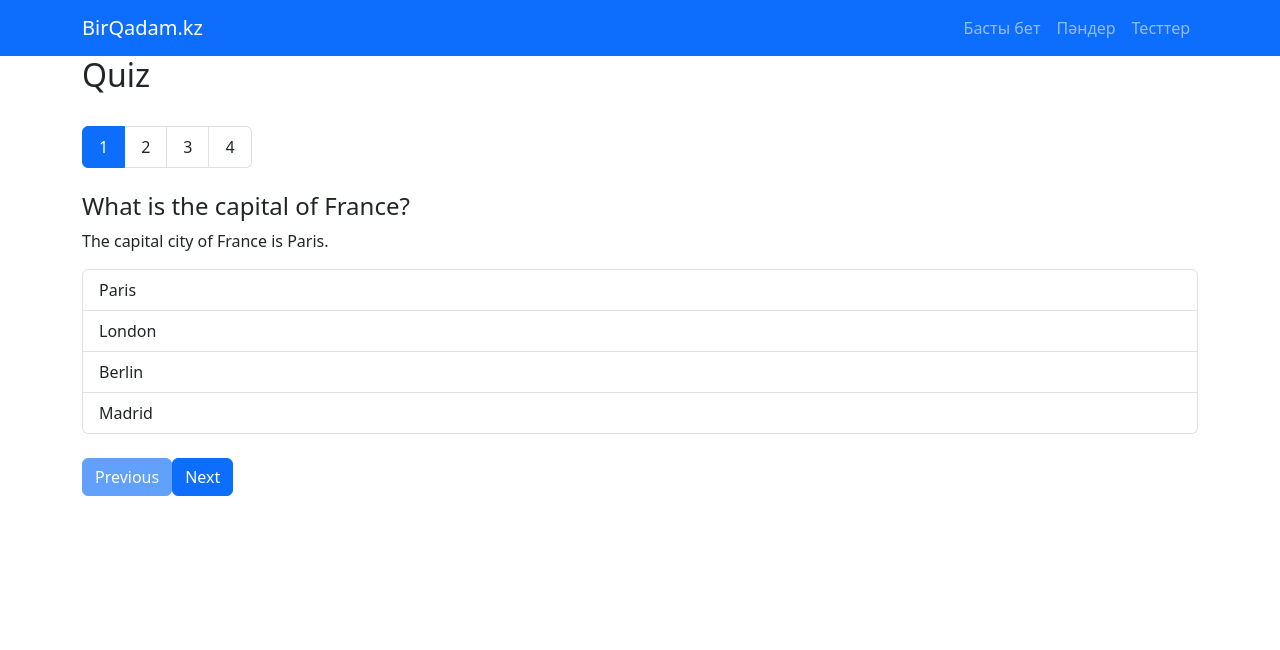
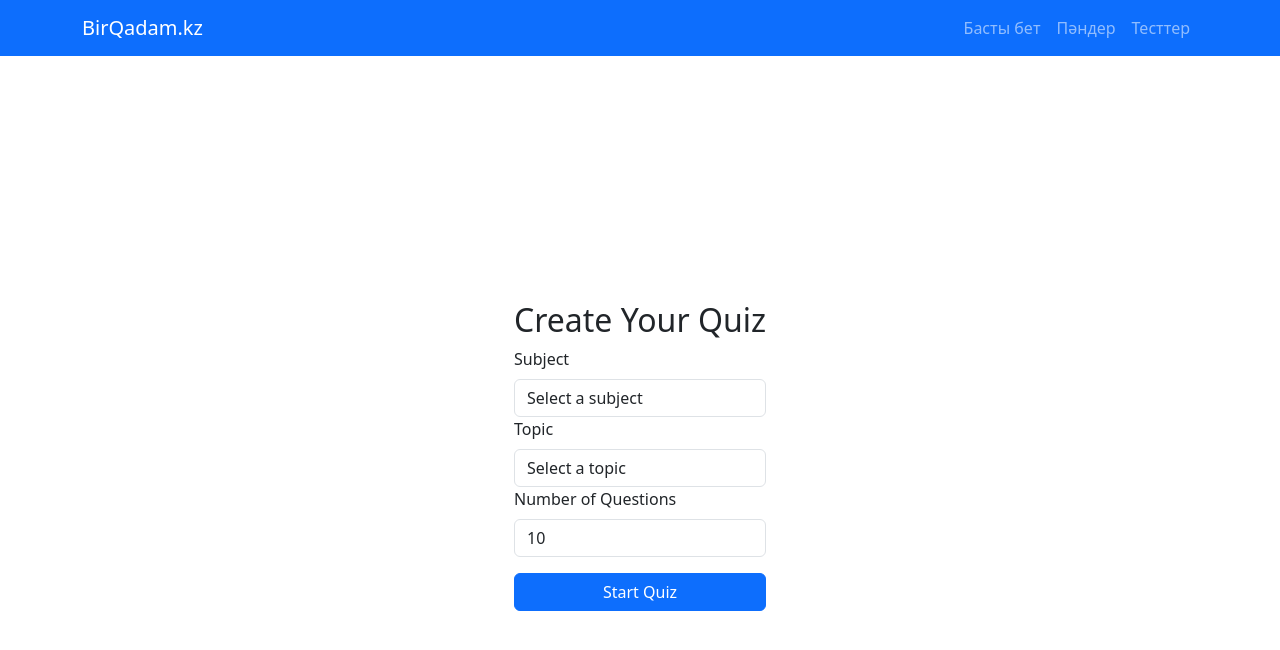
Before and after one commit to nurbolatkz/isma_edu_front, a React (Create React App) app: page /tests in a window 1280 px wide. Shown: the top 650 px of the page. Built offline with nearby package versions, Linux system fonts and the light colour scheme.

Commit message:
add intro quiz page

```diff
--- a/src/App.css
+++ b/src/App.css
@@ -563,7 +563,9 @@ label[for="nav-footer-toggle"] {
 }
 
 .card {
-  transition: transform 0.2s, box-shadow 0.2s;
+  transition:
+    transform 0.2s,
+    box-shadow 0.2s;
 }
 
 .card:hover {
@@ -603,8 +605,6 @@ label[for="nav-footer-toggle"] {
     font-size: 1.1rem;
   }
 }
-
-
 
 /* SubjectsDetail.css */
 .attestation-btn {
@@ -665,3 +665,12 @@ label[for="nav-footer-toggle"] {
     padding: 5px;
   }
 }
+
+button.mx-2 {
+  margin: 0 10px;
+}
+
+/* Add margin between question numbers in the list group */
+.list-group-item {
+  margin: 0 5px;
+}
--- /dev/null
+++ b/src/components/QuizIntro.js
@@ -0,0 +1,98 @@
+import React, { useState } from "react";
+import { Container, Row, Col, Button, Form, Alert } from "react-bootstrap";
+
+const subjects = [
+  { id: "general", name: "General Knowledge" },
+  { id: "math", name: "Math" },
+  { id: "science", name: "Science" },
+  { id: "history", name: "History" },
+];
+
+const topics = {
+  general: ["Geography", "Literature", "Sports"],
+  math: ["Algebra", "Geometry", "Calculus"],
+  science: ["Physics", "Chemistry", "Biology"],
+  history: ["Ancient", "Medieval", "Modern"],
+};
+
+const QuizIntro = ({ onStartQuiz }) => {
+  const [selectedSubject, setSelectedSubject] = useState("");
+  const [selectedTopic, setSelectedTopic] = useState("");
+  const [numQuestions, setNumQuestions] = useState(10);
+
+  const handleStartQuiz = (e) => {
+    e.preventDefault();
+    const formData = {
+      subject: selectedSubject,
+      topic: selectedTopic,
+      numQuestions,
+    };
+    onStartQuiz(formData);
+  };
+
+  return (
+    <Container
+      className="d-flex align-items-center justify-content-center"
+      style={{ minHeight: "100vh" }}
+    >
+      <Row>
+        <Col>
+          <h2 className="text-center">Create Your Quiz</h2>
+          <Form onSubmit={handleStartQuiz}>
+            <Form.Group>
+              <Form.Label>Subject</Form.Label>
+              <Form.Control
+                as="select"
+                value={selectedSubject}
+                onChange={(e) => setSelectedSubject(e.target.value)}
+                required
+              >
+                <option value="">Select a subject</option>
+                {subjects.map((subject) => (
+                  <option key={subject.id} value={subject.id}>
+                    {subject.name}
+                  </option>
+                ))}
+              </Form.Control>
+            </Form.Group>
+            <Form.Group>
+              <Form.Label>Topic</Form.Label>
+              <Form.Control
+                as="select"
+                value={selectedTopic}
+                onChange={(e) => setSelectedTopic(e.target.value)}
+                required
+              >
+                <option value="">Select a topic</option>
+                {selectedSubject &&
+                  topics[selectedSubject].map((topic, index) => (
+                    <option key={index} value={topic}>
+                      {topic}
+                    </option>
+                  ))}
+              </Form.Control>
+            </Form.Group>
+            <Form.Group>
+              <Form.Label>Number of Questions</Form.Label>
+              <Form.Control
+                type="number"
+                value={numQuestions}
+                onChange={(e) =>
+                  setNumQuestions(Math.min(40, Math.max(1, e.target.value)))
+                }
+                min="1"
+                max="40"
+                required
+              />
+            </Form.Group>
+            <Button type="submit" variant="primary" className="mt-3 w-100">
+              Start Quiz
+            </Button>
+          </Form>
+        </Col>
+      </Row>
+    </Container>
+  );
+};
+
+export default QuizIntro;
--- a/src/components/QuizPage.js
+++ b/src/components/QuizPage.js
@@ -1,9 +1,19 @@
-import React, { useState } from "react";
-import { Container, Row, Col, Button, ListGroup, Image } from "react-bootstrap";
+import React, { useState, useEffect } from "react";
+import {
+  Container,
+  Row,
+  Col,
+  Button,
+  ListGroup,
+  Image,
+  Alert,
+} from "react-bootstrap";
 import "bootstrap/dist/css/bootstrap.min.css";
-import "../App.css";  // Import the CSS file for custom styling
+import "../App.css";
+import QuizIntro from "./QuizIntro"; // Import the new QuizIntro component
 
-const quizData = [
+// Dummy data for quiz questions (filtered later based on subject and topic)
+const allQuizData = [
   {
     id: 1,
     question: "What is the capital of France?",
@@ -11,6 +21,8 @@ const quizData = [
     image: "",
     options: ["Paris", "London", "Berlin", "Madrid"],
     correctAnswer: "Paris",
+    subject: "general",
+    topic: "Geography",
   },
   {
     id: 2,
@@ -19,28 +31,56 @@ const quizData = [
     image: "",
     options: ["3", "4", "5", "6"],
     correctAnswer: "4",
+    subject: "math",
+    topic: "Algebra",
   },
   {
     id: 3,
     question: "Which of the following is a prime number?",
-    explanation: "A prime number is a natural number greater than 1 that has no positive divisors other than 1 and itself.",
+    explanation:
+      "A prime number is a natural number greater than 1 that has no positive divisors other than 1 and itself.",
     image: "",
     options: ["4", "6", "9", "11"],
     correctAnswer: "11",
+    subject: "math",
+    topic: "Algebra",
   },
   {
     id: 4,
     question: "Identify this famous landmark:",
     explanation: "",
-    image: "https://upload.wikimedia.org/wikipedia/commons/a/af/Eiffel_Tower%2C_Paris_C14.jpg",
+    image:
+      "https://upload.wikimedia.org/wikipedia/commons/a/af/Eiffel_Tower%2C_Paris_C14.jpg",
     options: ["Statue of Liberty", "Eiffel Tower", "Big Ben", "Colosseum"],
     correctAnswer: "Eiffel Tower",
+    subject: "general",
+    topic: "Geography",
   },
+  // Add more questions as needed with appropriate subject and topic tags
 ];
 
 const QuizPage = () => {
+  const [isQuizStarted, setIsQuizStarted] = useState(false);
+  const [isQuizFinished, setIsQuizFinished] = useState(false);
   const [currentQuestionIndex, setCurrentQuestionIndex] = useState(0);
-  const [userAnswers, setUserAnswers] = useState(Array(quizData.length).fill(null));
+  const [userAnswers, setUserAnswers] = useState([]);
+  const [quizData, setQuizData] = useState([]);
+  const [timeSpent, setTimeSpent] = useState(0); // Time in seconds
+  const [intervalId, setIntervalId] = useState(null); // To store the interval ID for the timer
+  const [noQuestions, setNoQuestions] = useState(false); // To handle the case of no questions
+
+  useEffect(() => {
+    let interval = null;
+    if (isQuizStarted && !isQuizFinished) {
+      interval = setInterval(() => {
+        setTimeSpent((prevTime) => prevTime + 1);
+      }, 1000);
+      setIntervalId(interval);
+    } else if (isQuizFinished) {
+      clearInterval(intervalId);
+    }
+    return () => clearInterval(interval);
+  }, [isQuizStarted, isQuizFinished]);
 
   const handleAnswerClick = (answer) => {
     const newUserAnswers = [...userAnswers];
@@ -60,24 +100,68 @@ const QuizPage = () => {
     }
   };
 
+  const startQuiz = ({ subject, topic, numQuestions }) => {
+    const filteredQuizData = allQuizData
+      .filter((q) => q.subject === subject && q.topic === topic)
+      .slice(0, numQuestions);
+    if (filteredQuizData.length === 0) {
+      setNoQuestions(true);
+      return;
+    }
+    setQuizData(filteredQuizData);
+    setUserAnswers(Array(filteredQuizData.length).fill(null));
+    setIsQuizStarted(true);
+    setNoQuestions(false);
+  };
+
+  const finishQuiz = () => {
+    setIsQuizFinished(true);
+    clearInterval(intervalId); // Clear the interval when quiz is finished
+  };
+
+  const calculateCorrectAnswers = () => {
+    return userAnswers.reduce((total, answer, index) => {
+      if (answer === quizData[index].correctAnswer) {
+        return total + 1;
+      }
+      return total;
+    }, 0);
+  };
+
+  const formatTime = (seconds) => {
+    const mins = Math.floor(seconds / 60);
+    const secs = seconds % 60;
+    return `${mins}:${secs < 10 ? "0" : ""}${secs}`;
+  };
+
   const currentQuestion = quizData[currentQuestionIndex];
 
   return (
     <Container>
+      {!isQuizStarted ? (
+        <QuizIntro onStartQuiz={startQuiz} />
+      ) : noQuestions ? (
+        <Alert variant="warning" className="text-center mt-5">
+          There are no questions with these parameters. Please change the
+          parameters.
+        </Alert>
+      ) : !isQuizFinished ? (
+        <>
           <Row className="mb-4">
             <Col>
               <h2>Quiz</h2>
+              <p>Time spent: {formatTime(timeSpent)}</p>
             </Col>
           </Row>
           <Row className="mb-4">
             <Col>
-          <ListGroup horizontal>
+              <ListGroup horizontal className="justify-content-center">
                 {quizData.map((question, index) => (
                   <ListGroup.Item
                     key={question.id}
                     active={index === currentQuestionIndex}
                     onClick={() => setCurrentQuestionIndex(index)}
-                style={{ cursor: "pointer" }}
+                    style={{ cursor: "pointer", margin: "0 5px" }} // Add margin between question numbers
                   >
                     {index + 1}
                   </ListGroup.Item>
@@ -89,7 +173,12 @@ const QuizPage = () => {
             <Col>
               <h4>{currentQuestion.question}</h4>
               {currentQuestion.image && (
-            <Image src={currentQuestion.image} alt="Question illustration" fluid className="mb-3" />
+                <Image
+                  src={currentQuestion.image}
+                  alt="Question illustration"
+                  fluid
+                  className="mb-3"
+                />
               )}
               <p>{currentQuestion.explanation}</p>
               <ListGroup>
@@ -106,25 +195,68 @@ const QuizPage = () => {
               </ListGroup>
             </Col>
           </Row>
-      <Row className="mt-4">
-        <Col>
+          <Row className="mt-4 justify-content-center">
+            <Col xs="auto">
               <Button
                 variant="primary"
                 onClick={handlePrevClick}
                 disabled={currentQuestionIndex === 0}
+                className="mx-2" // Add margin between buttons
               >
                 Previous
               </Button>
+              {currentQuestionIndex === quizData.length - 1 ? (
+                <Button
+                  variant="success"
+                  onClick={finishQuiz}
+                  className="mx-2" // Add margin between buttons
+                >
+                  Finish
+                </Button>
+              ) : (
                 <Button
                   variant="primary"
                   onClick={handleNextClick}
-            disabled={currentQuestionIndex === quizData.length - 1}
-            className="ml-2"
+                  className="mx-2" // Add margin between buttons
                 >
                   Next
                 </Button>
+              )}
             </Col>
           </Row>
+        </>
+      ) : (
+        <Container className="mt-5">
+          <Row>
+            <Col className="text-center">
+              <h2>Quiz Results</h2>
+              <p>
+                You got {calculateCorrectAnswers()} out of {quizData.length}{" "}
+                correct.
+              </p>
+              <p>Total time spent: {formatTime(timeSpent)}</p>
+              <ListGroup>
+                {quizData.map((question, index) => (
+                  <ListGroup.Item key={question.id}>
+                    <h5>{question.question}</h5>
+                    {question.image && (
+                      <Image
+                        src={question.image}
+                        alt="Question illustration"
+                        fluid
+                        className="mb-3"
+                      />
+                    )}
+                    <p>Your answer: {userAnswers[index]}</p>
+                    <p>Correct answer: {question.correctAnswer}</p>
+                    <p>{question.explanation}</p>
+                  </ListGroup.Item>
+                ))}
+              </ListGroup>
+            </Col>
+          </Row>
+        </Container>
+      )}
     </Container>
   );
 };
```
Lines whose indentation alone changed are shown as unchanged.
